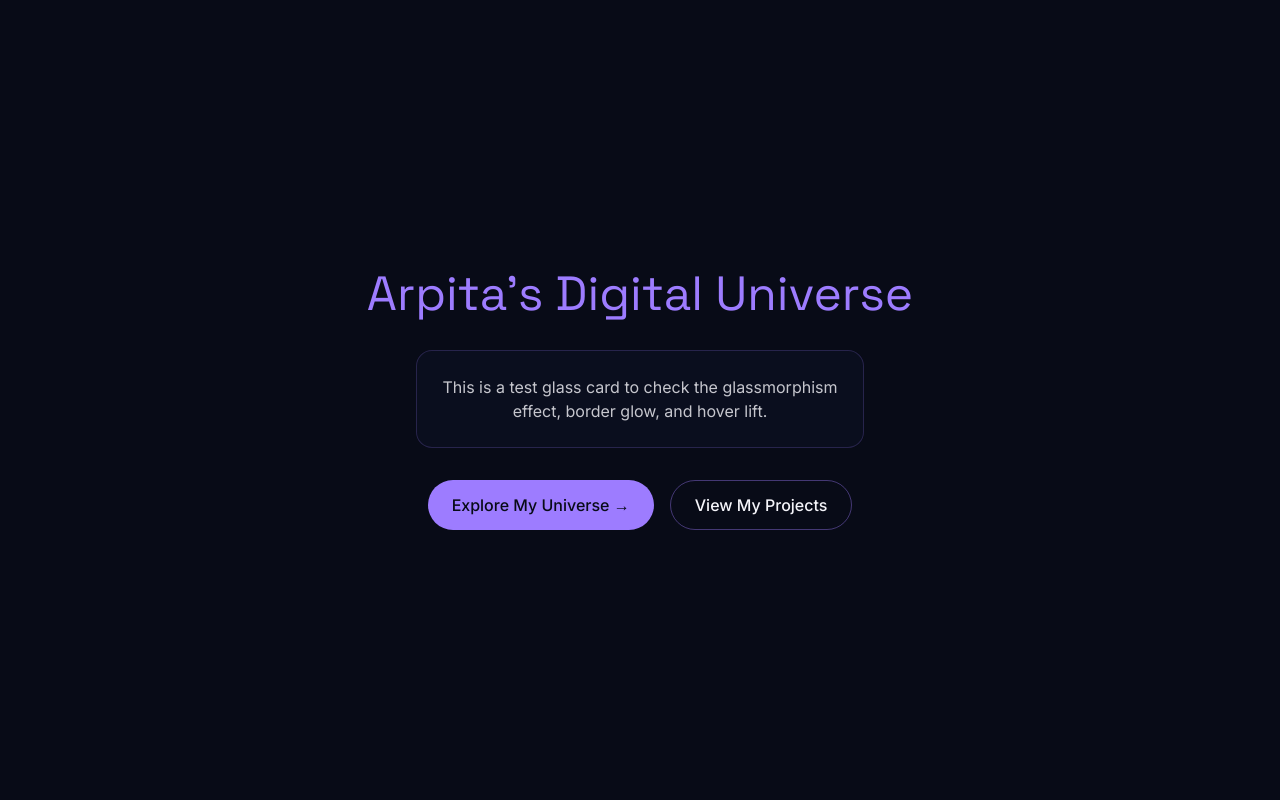
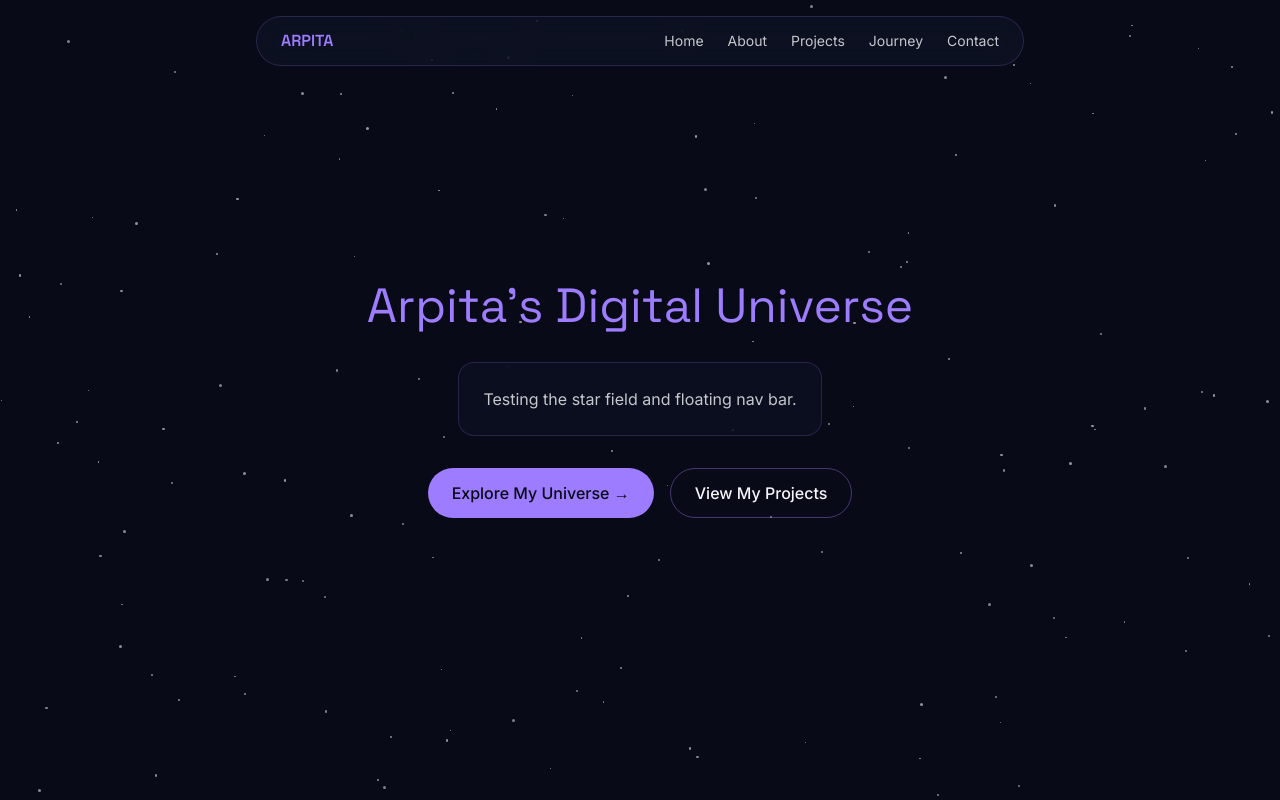
Before and after one commit to arpitasen060605/arpita-portfolio, a React (Vite) app: page / in a window 1280 px wide. Built offline with nearby package versions, Linux system fonts and the light colour scheme.

Commit message:
Add star field background and floating navbar

```diff
--- a/src/App.jsx
+++ b/src/App.jsx
@@ -1,8 +1,14 @@
+import StarField from './components/StarField'
+import Navbar from './components/Navbar'
 import GlassCard from './components/GlassCard'
 import GlowButton from './components/GlowButton'
 
 function App() {
   return (
+    <div className="min-h-screen relative">
+      <StarField />
+      <Navbar />
+
       <div className="min-h-screen flex flex-col items-center justify-center gap-8 px-4">
         <h1 className="font-display text-5xl text-lavender">
           Arpita's Digital Universe
@@ -10,7 +16,7 @@ function App() {
 
         <GlassCard className="max-w-md text-center">
           <p className="text-off-white/80">
-          This is a test glass card to check the glassmorphism effect, border glow, and hover lift.
+            Testing the star field and floating nav bar.
           </p>
         </GlassCard>
 
@@ -19,6 +25,7 @@ function App() {
           <GlowButton variant="secondary">View My Projects</GlowButton>
         </div>
       </div>
+    </div>
   )
 }
 
--- /dev/null
+++ b/src/components/Navbar.jsx
@@ -0,0 +1,20 @@
+function Navbar() {
+  const links = ["Home", "About", "Projects", "Journey", "Contact"]
+
+  return (
+    <nav className="fixed top-4 left-1/2 -translate-x-1/2 z-50 w-[90%] max-w-3xl">
+      <div className="flex items-center justify-between bg-deep-navy/50 backdrop-blur-md border border-lavender/20 rounded-full px-6 py-3">
+        <span className="font-display text-lavender font-semibold">ARPITA</span>
+        <div className="hidden md:flex gap-6">
+          {links.map((link) => (
+            <a key={link} href={"#" + link.toLowerCase()} className="text-off-white/80 hover:text-lavender transition-colors text-sm">
+              {link}
+            </a>
+          ))}
+        </div>
+      </div>
+    </nav>
+  )
+}
+
+export default Navbar
--- /dev/null
+++ b/src/components/StarField.jsx
@@ -0,0 +1,36 @@
+import { useMemo } from 'react'
+
+function StarField({ count = 150 }) {
+  const stars = useMemo(() => {
+    return Array.from({ length: count }, (_, i) => ({
+      id: i,
+      top: Math.random() * 100,
+      left: Math.random() * 100,
+      size: Math.random() * 2 + 1,
+      delay: Math.random() * 5,
+      duration: Math.random() * 3 + 2,
+    }))
+  }, [count])
+
+  return (
+    <div className="fixed inset-0 -z-10 overflow-hidden pointer-events-none">
+      {stars.map((star) => (
+        <div
+          key={star.id}
+          className="absolute rounded-full bg-off-white animate-pulse"
+          style={{
+            top: `${star.top}%`,
+            left: `${star.left}%`,
+            width: `${star.size}px`,
+            height: `${star.size}px`,
+            opacity: 0.6,
+            animationDelay: `${star.delay}s`,
+            animationDuration: `${star.duration}s`,
+          }}
+        />
+      ))}
+    </div>
+  )
+}
+
+export default StarField
```
Lines whose indentation alone changed are shown as unchanged.
